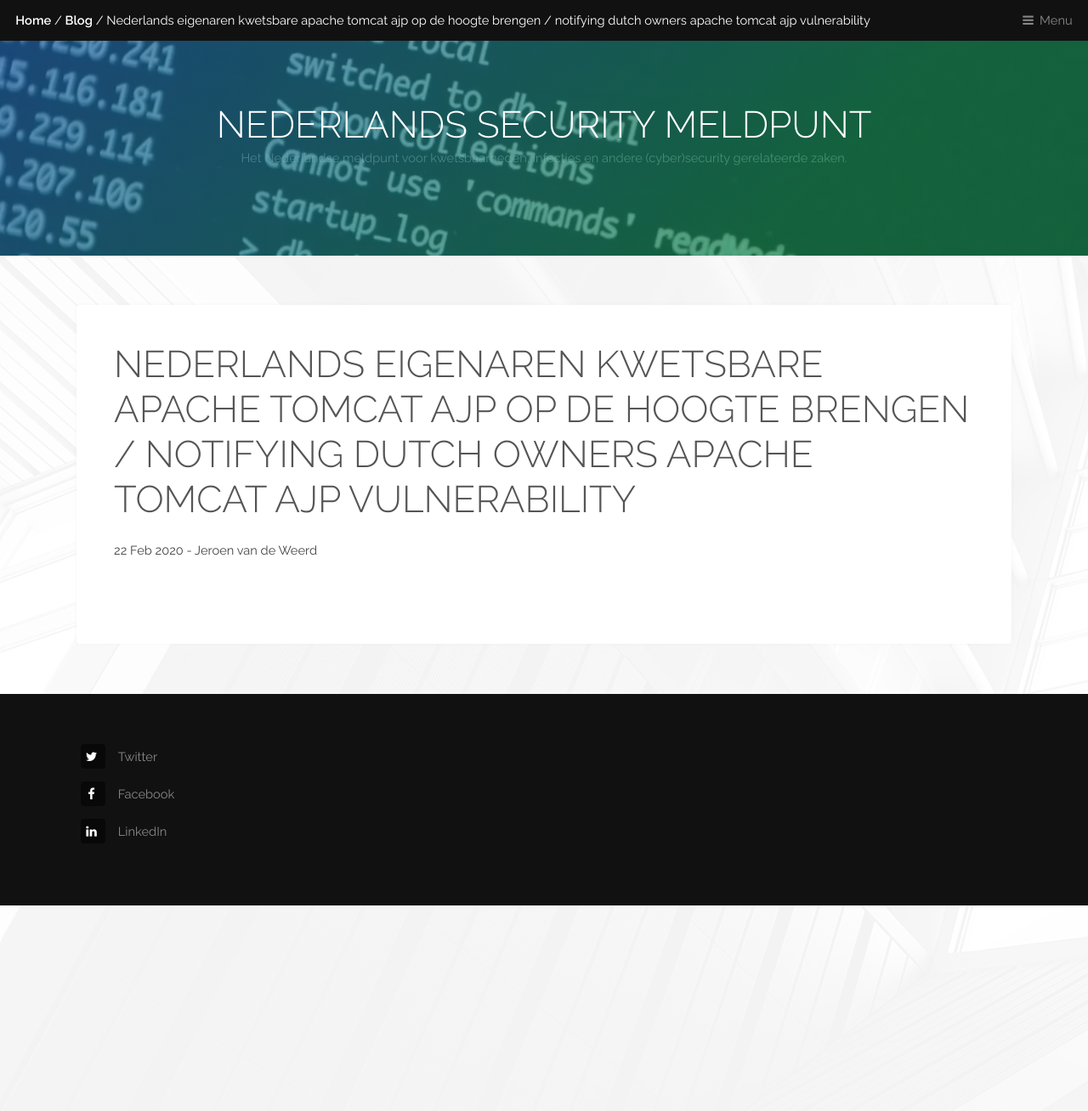
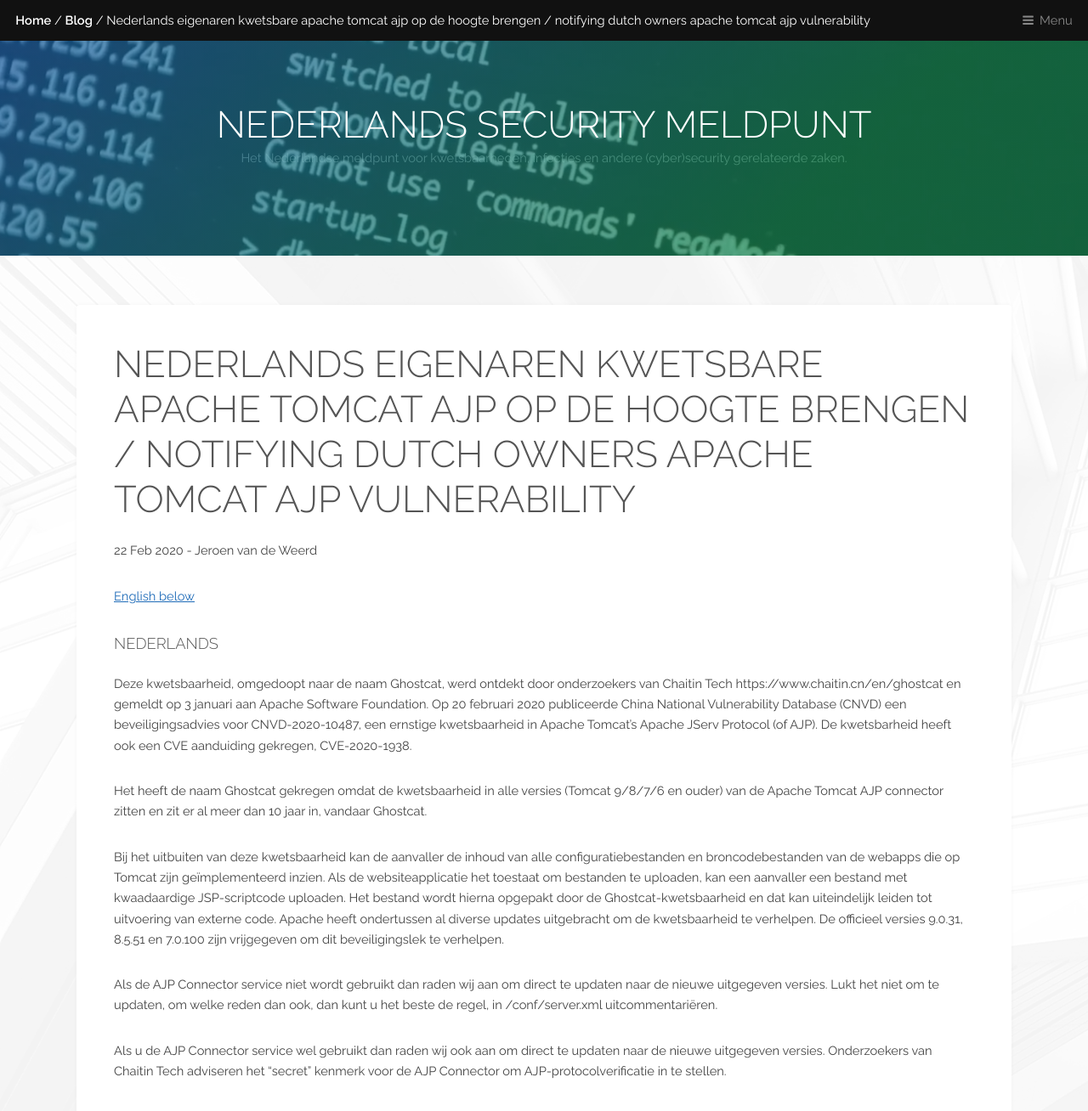
Before and after one commit to DIVD-NL/SecurityMeldpunt, a Jekyll site: the page built from _posts/20-02-22-Ghostcat.md, in a window 1280 px wide and 1400 px high. Shown: the top 1308 px of the window at 85% size. Built offline with Jekyll 4.4.1, drawn with Linux system fonts in a browser that asks for light colours.

Commit message:
Update 20-02-22-Ghostcat.md

```diff
--- a/_posts/20-02-22-Ghostcat.md
+++ b/_posts/20-02-22-Ghostcat.md
@@ -2,5 +2,19 @@
 layout: post
 title: Nederlands eigenaren kwetsbare Apache Tomcat AJP op de hoogte brengen / Notifying Dutch owners Apache Tomcat AJP vulnerability
 author: Jeroen van de Weerd
-excerpt: Een lijst met ruim 500k+ botnet slachtoffers is gepubliceerd / A list of Mirai botnet victims has been published exposing a total of 500K+ systems
+excerpt: 773 Nederlandse ipadressen kwetsbaar voor Ghostcat - Apache Tomcat AJP File Read/Inclusion Vulnerability / 773 Dutch IP addresses vulnerable to Ghostcat - Apache Tomcat AJP File Read / Inclusion Vulnerability
 ---
+<small>[English below](#english)</small>
+
+### Nederlands
+
+Deze kwetsbaarheid, omgedoopt naar de naam Ghostcat, werd ontdekt door onderzoekers van Chaitin Tech https://www.chaitin.cn/en/ghostcat en gemeldt op 3 januari aan Apache Software Foundation. Op 20 februari 2020 publiceerde China National Vulnerability Database (CNVD) een beveiligingsadvies voor CNVD-2020-10487, een ernstige kwetsbaarheid in Apache Tomcat's Apache JServ Protocol (of AJP). De kwetsbarheid heeft ook een CVE aanduiding gekregen, CVE-2020-1938.
+
+Het heeft de naam Ghostcat gekregen omdat de kwetsbaarheid in alle versies (Tomcat 9/8/7/6 en ouder) van de Apache Tomcat AJP connector zitten en zit er al meer dan 10 jaar in, vandaar Ghostcat.
+
+Bij het uitbuiten van deze kwetsbaarheid kan de aanvaller de inhoud van alle configuratiebestanden en broncodebestanden van de webapps die op Tomcat zijn geïmplementeerd inzien. Als de websiteapplicatie het toestaat om bestanden te uploaden, kan een aanvaller een bestand met kwaadaardige JSP-scriptcode uploaden. Het bestand wordt hierna opgepakt door de Ghostcat-kwetsbaarheid en dat kan uiteindelijk leiden tot uitvoering van externe code.
+Apache heeft ondertussen al diverse updates uitgebracht om de kwetsbaarheid te verhelpen. De officieel versies 9.0.31, 8.5.51 en 7.0.100 zijn vrijgegeven om dit beveiligingslek te verhelpen.
+
+Als de AJP Connector service niet wordt gebruikt dan raden wij aan om direct te updaten naar de nieuwe uitgegeven versies. Lukt het niet om te updaten, om welke reden dan ook, dan kunt u het beste de regel, <Connector port="8009" protocol="AJP/1.3" redirectPort="8443" /> in /conf/server.xml uitcommentariëren.
+
+Als u de AJP Connector service wel gebruikt dan raden wij ook aan om direct te updaten naar de nieuwe uitgegeven versies. Onderzoekers van Chaitin Tech adviseren het "secret" kenmerk voor de AJP Connector om AJP-protocolverificatie in te stellen.
```
